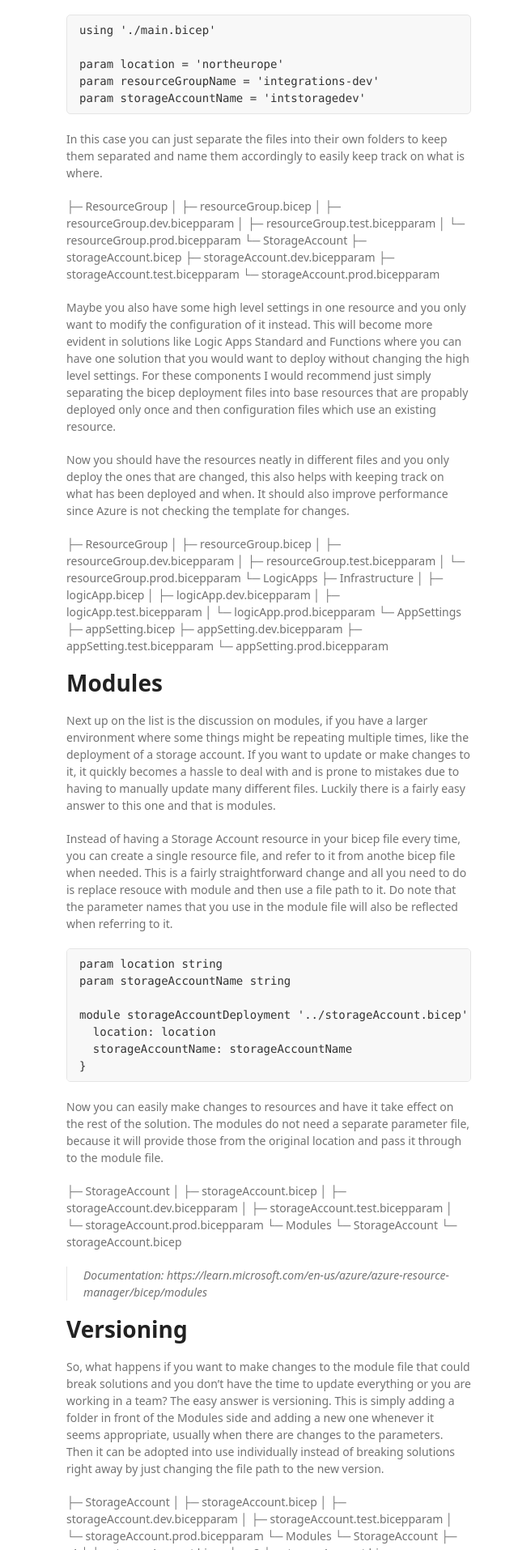
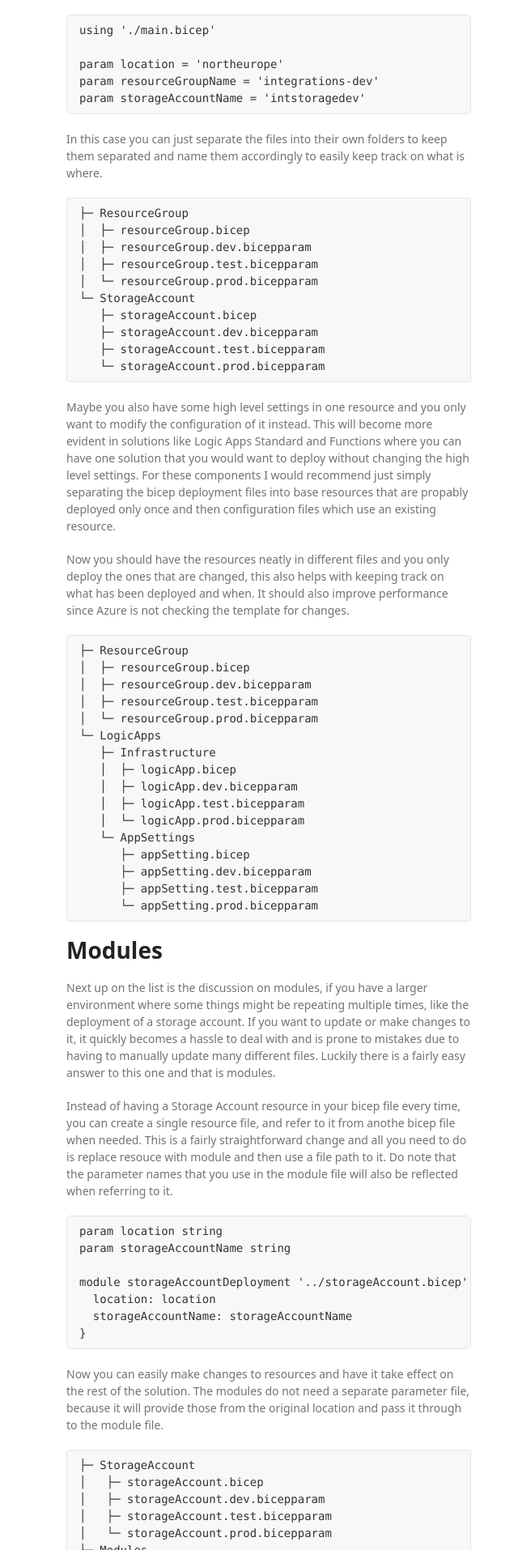
Before and after one commit to Onionryu/reasonably-integrated, a Jekyll site: the page built from docs/infrastructure-as-code/file-structure-and-how-to-start.md, in a window 1280 px wide. Shown: the part 2077-3991 px from the top of the page at 81% size, without its empty margins (640-1280 px from the left). Built offline with Jekyll 4.4.1, drawn with Linux system fonts in a browser that asks for light colours; our own code applies the rules of GitHub Pages for plain Markdown files.

Commit message:
added formatting for file structure examples

````diff
--- a/docs/infrastructure-as-code/file-structure-and-how-to-start.md
+++ b/docs/infrastructure-as-code/file-structure-and-how-to-start.md
@@ -78,6 +78,7 @@ param storageAccountName = 'intstoragedev'
 
 In this case you can just separate the files into their own folders to keep them separated and name them accordingly to easily keep track on what is where.
 
+```text
 ├─ ResourceGroup
 │  ├─ resourceGroup.bicep
 │  ├─ resourceGroup.dev.bicepparam
@@ -88,11 +89,13 @@ In this case you can just separate the files into their own folders to keep them
    ├─ storageAccount.dev.bicepparam
    ├─ storageAccount.test.bicepparam
    └─ storageAccount.prod.bicepparam
+```
 
 Maybe you also have some high level settings in one resource and you only want to modify the configuration of it instead. This will become more evident in solutions like Logic Apps Standard and Functions where you can have one solution that you would want to deploy without changing the high level settings. For these components I would recommend just simply separating the bicep deployment files into base resources that are propably deployed only once and then configuration files which use an existing resource.
 
 Now you should have the resources neatly in different files and you only deploy the ones that are changed, this also helps with keeping track on what has been deployed and when. It should also improve performance since Azure is not checking the template for changes.
 
+```text
 ├─ ResourceGroup
 │  ├─ resourceGroup.bicep
 │  ├─ resourceGroup.dev.bicepparam
@@ -109,6 +112,7 @@ Now you should have the resources neatly in different files and you only deploy
       ├─ appSetting.dev.bicepparam
       ├─ appSetting.test.bicepparam
       └─ appSetting.prod.bicepparam
+```
 
 # Modules
 Next up on the list is the discussion on modules, if you have a larger environment where some things might be repeating multiple times, like the deployment of a storage account. If you want to update or make changes to it, it quickly becomes a hassle to deal with and is prone to mistakes due to having to manually update many different files. Luckily there is a fairly easy answer to this one and that is modules.
@@ -127,6 +131,7 @@ module storageAccountDeployment '../storageAccount.bicep' = {
 
 Now you can easily make changes to resources and have it take effect on the rest of the solution. The modules do not need a separate parameter file, because it will provide those from the original location and pass it through to the module file.
 
+```text
 ├─ StorageAccount
 │   ├─ storageAccount.bicep
 │   ├─ storageAccount.dev.bicepparam
@@ -135,12 +140,14 @@ Now you can easily make changes to resources and have it take effect on the rest
 └─ Modules
    └─ StorageAccount
       └─ storageAccount.bicep
+```
 
 > Documentation: https://learn.microsoft.com/en-us/azure/azure-resource-manager/bicep/modules
 
 # Versioning
 So, what happens if you want to make changes to the module file that could break solutions and you don't have the time to update everything or you are working in a team? The easy answer is versioning. This is simply adding a folder in front of the Modules side and adding a new one whenever it seems appropriate, usually when there are changes to the parameters. Then it can be adopted into use individually instead of breaking solutions right away by just changing the file path to the new version.
 
+```text
 ├─ StorageAccount
 │   ├─ storageAccount.bicep
 │   ├─ storageAccount.dev.bicepparam
@@ -152,6 +159,7 @@ So, what happens if you want to make changes to the module file that could break
       │  └─ storageAccount.bicep
       └─ v2
          └─ storageAccount.bicep
+```
 
 # What should be in a single deployment file?
 
````
